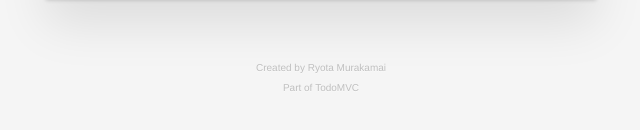
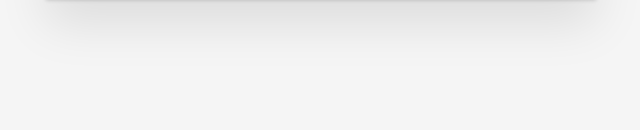
Before and after one commit to cliu-/ts-mst-todo, a React app: page / in a window 1280 px wide. Shown: the part 198-328 px from the top of the page, without its empty margins (319-959 px from the left). Built offline with nearby package versions, Linux system fonts and the light colour scheme.

Commit message:
remove copyright

```diff
--- a/src/App/Copyright.tsx
+++ /dev/null
@@ -1,14 +0,0 @@
-import React from 'react';
-
-const Copyright: React.FC = () => (
-  <footer className="info">
-    <p>
-      Created by <a href="https://ryota-murakami.github.io/">Ryota Murakamai</a>
-    </p>
-    <p>
-      Part of <a href="http://todomvc.com">TodoMVC</a>
-    </p>
-  </footer>
-);
-
-export default Copyright;
--- a/src/App/index.tsx
+++ b/src/App/index.tsx
@@ -5,7 +5,6 @@ import * as history from 'history';
 import NewTodoInput from './NewTodoInput';
 import TodoList from './TodoList';
 import UnderBar from './UnderBar';
-import Copyright from './Copyright';
 import { Layout } from './style';
 import { rootStore, RootStoreProps, Routes } from '../store';
 import { NotFound } from './NotFound';
@@ -23,7 +22,6 @@ const App: React.FC<RootStoreProps> = observer(({ appStore }) => {
           </>
         ) : null}
       </section>
-      <Copyright />
     </Layout>
   ) : (
     <NotFound />
```
Also changed, not shown: package.json (+34 -35 lines), 2 other files (tests, documents, lock files or other folders).
